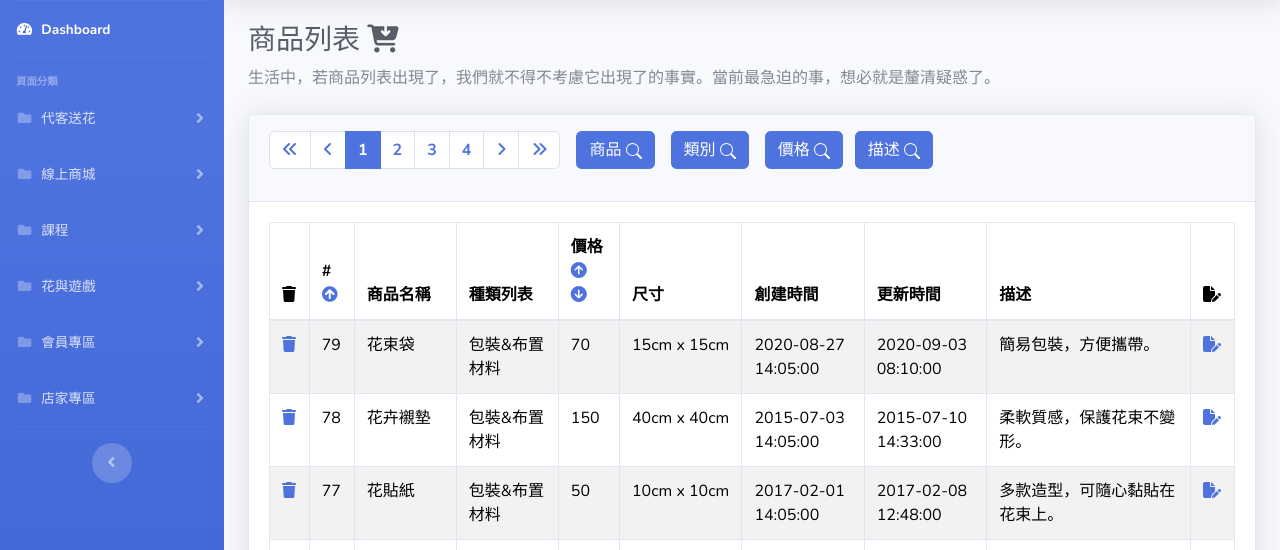
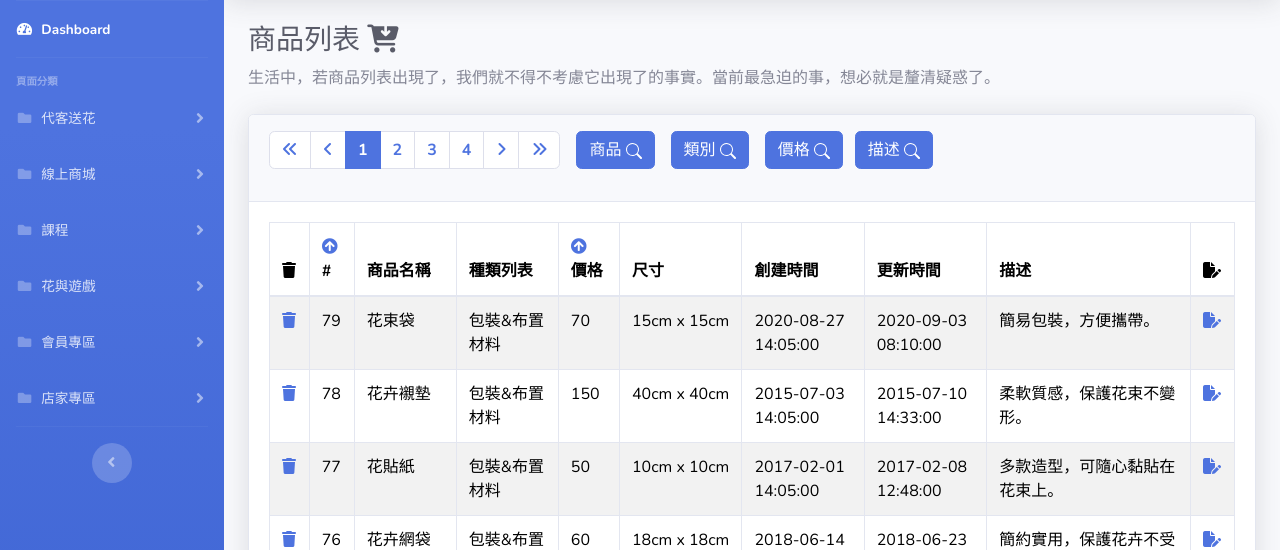
Before and after one commit to forget0224/floral_shop, a PHP site: page /pages/product/list.php in a window 1280 px wide. Shown: the part 70-620 px from the top of the page. Run offline with PHP 8.4, Linux system fonts and the light colour scheme; data comes from the database, SQL or seed files in the repository.

Commit message:
a bit change about the order section

```diff
--- a/pages/product/list.php
+++ b/pages/product/list.php
@@ -325,20 +325,17 @@ if ($totalRows > 0) {
                   <thead>
                     <tr>
                       <th style="width: 20px;"><i class="fa-solid fa-trash"></i></th>
-                      <th style="width: 20px;">#
+                      <th style="width: 20px;">
                         <a href="?orderBy=product_id&order=<?= (isset($_GET['orderBy']) && $_GET['orderBy'] === 'product_id' && $_GET['order'] === 'asc') ? 'desc' : 'asc' ?>">
                           <i class="fas <?= (isset($_GET['orderBy']) && $_GET['orderBy'] === 'product_id' && $_GET['order'] === 'asc') ? 'fa-arrow-circle-down' : 'fa-arrow-circle-up' ?>"></i>
-                        </a>
+                        </a>#
                       </th>
                       <th style="width: 100px;">商品名稱</th>
                       <th style="width: 100px;">種類列表</th>
-                      <th style="width: 60px;">價格
-                        <a class="text-decoration-none" href="?orderBy=price&order=desc">
-                          <i class="fa-solid fa-circle-arrow-up"></i>
-                        </a>
-                        <a class="text-decoration-none" href="?orderBy=price&order=asc">
-                          <i class="fa-solid fa-circle-arrow-down"></i>
-                        </a>
+                      <th style="width: 60px;">
+                        <a class="d-block" href="?orderBy=price&order=<?= (isset($_GET['orderBy']) && $_GET['orderBy'] === 'price' && $_GET['order'] === 'asc') ? 'desc' : 'asc' ?>">
+                          <i class="fas <?= (isset($_GET['orderBy']) && $_GET['orderBy'] === 'price' && $_GET['order'] === 'asc') ? 'fa-arrow-circle-down' : 'fa-arrow-circle-up' ?>"></i>
+                        </a>價格
                       </th>
                       <th style="width: 120px;">尺寸</th>
                       <th style="width: 120px;">創建時間</th>
```
